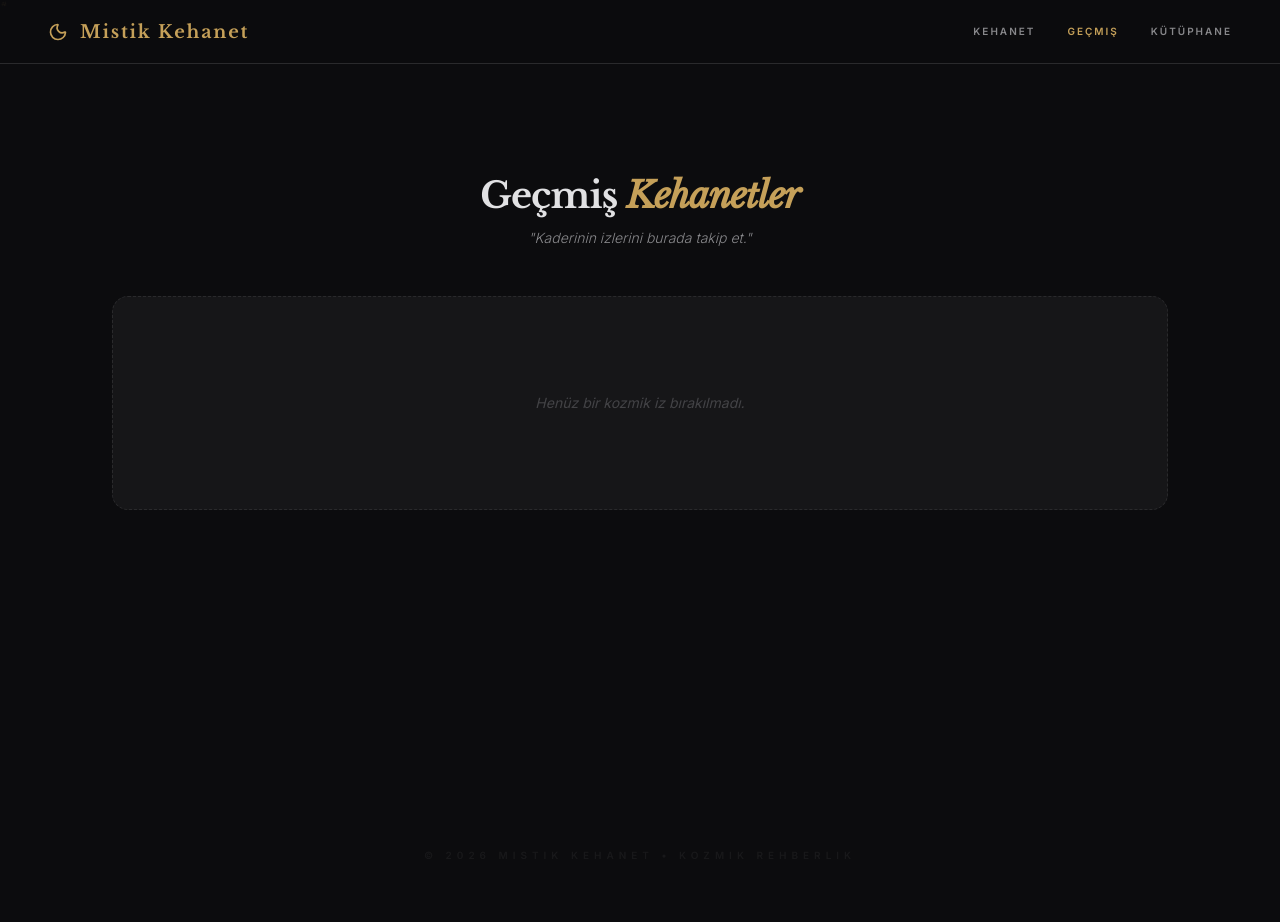
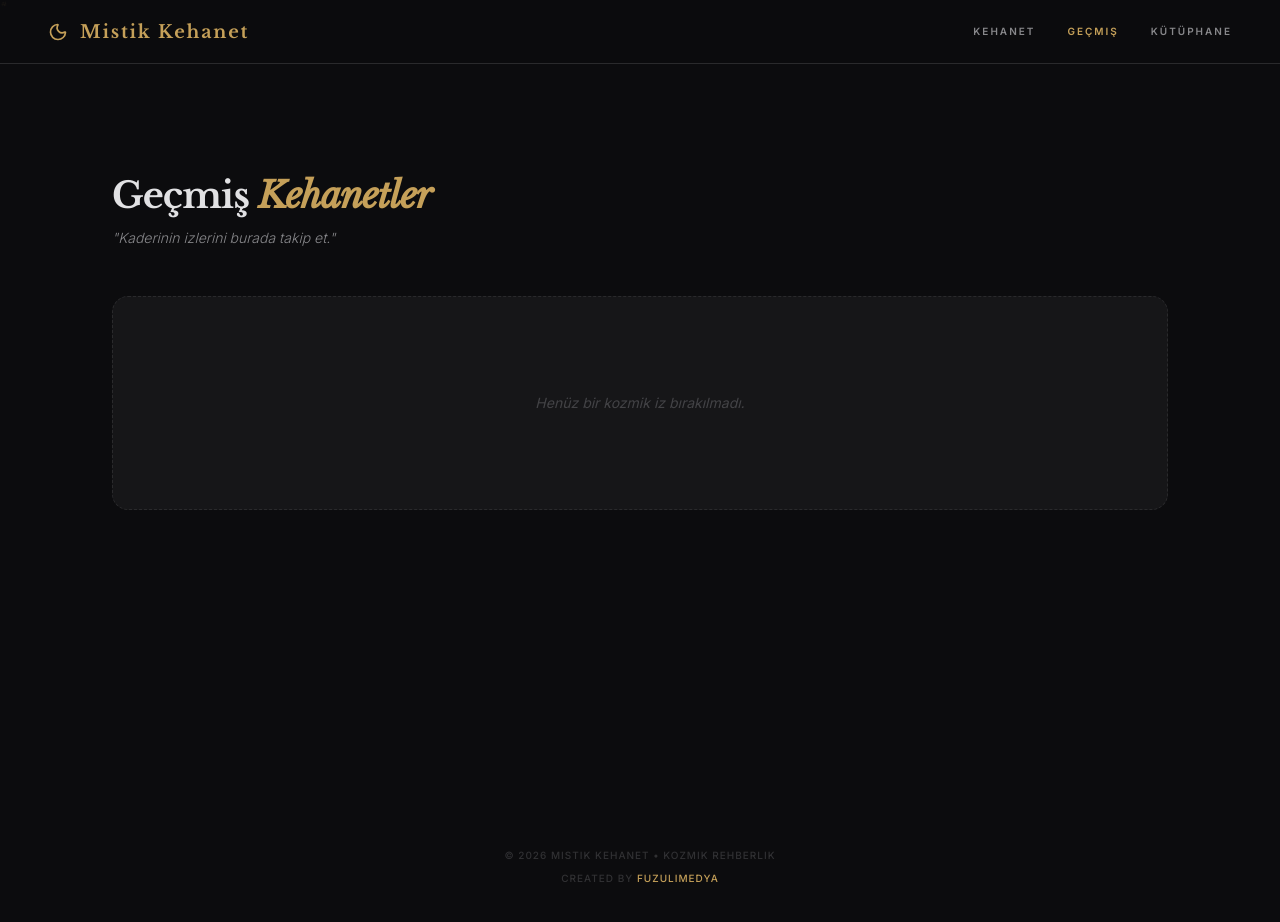
Before and after one commit to mehmetresulyilmaz/tarotcum, a React (Vite) app: page / in a window 1280 px wide. Both pictures are taken after a click on the button "GEÇMIŞ". Shown: the top 922 px of the page. Built offline with nearby package versions, Linux system fonts and the light colour scheme.

Commit message:
feat: Add clear history functionality
Implements a new function `clearHistory` to allow users to remove all their past tarot readings. This includes updating the state and removing the data from local storage. The UI is also updated to include a "Clear History" button.

```diff
--- a/src/App.tsx
+++ b/src/App.tsx
@@ -77,6 +77,13 @@ export default function App() {
     const updated = history.filter(item => item.id !== id);
     setHistory(updated);
     localStorage.setItem('tarot_history', JSON.stringify(updated));
+  };
+
+  const clearHistory = () => {
+    if (window.confirm("Tüm geçmişi silmek istediğinize emin misiniz?")) {
+      setHistory([]);
+      localStorage.removeItem('tarot_history');
+    }
   };
 
   const calculateLifePathNumber = (dateStr: string) => {
@@ -479,9 +486,20 @@ export default function App() {
               exit={{ opacity: 0 }}
               className="space-y-12 py-12"
             >
-              <div className="text-center space-y-3">
-                <h2 className="text-4xl font-serif font-bold">Geçmiş <span className="italic text-accent">Kehanetler</span></h2>
-                <p className="text-text-dim text-sm italic font-light">"Kaderinin izlerini burada takip et."</p>
+              <div className="flex flex-col md:flex-row md:items-end justify-between gap-6 mb-12">
+                <div className="text-center md:text-left space-y-3">
+                  <h2 className="text-4xl font-serif font-bold">Geçmiş <span className="italic text-accent">Kehanetler</span></h2>
+                  <p className="text-text-dim text-sm italic font-light">"Kaderinin izlerini burada takip et."</p>
+                </div>
+                {history.length > 0 && (
+                  <button
+                    onClick={clearHistory}
+                    className="flex items-center justify-center gap-2 text-[10px] uppercase tracking-widest font-bold text-red-500/60 hover:text-red-500 transition-colors py-2 px-4 border border-red-500/10 hover:border-red-500/30 rounded-lg"
+                  >
+                    <Trash2 className="w-3 h-3" />
+                    Geçmişi Temizle
+                  </button>
+                )}
               </div>
 
               {history.length === 0 ? (
@@ -598,8 +616,19 @@ export default function App() {
         </AnimatePresence>
       </main>
 
-      <footer className="relative z-10 py-12 text-center text-text-dim/10 text-[10px] tracking-[0.5em] uppercase font-bold">
-        &copy; 2026 Mistik Kehanet &bull; Kozmik Rehberlik
+      <footer className="relative z-10 py-12 text-center text-text-dim/30 text-[10px] tracking-widest uppercase font-medium space-y-2">
+        <p>&copy; {new Date().getFullYear()} Mistik Kehanet &bull; Kozmik Rehberlik</p>
+        <p>
+          Created by{" "}
+          <a
+            href="https://fuzulimedya.netlify.app"
+            target="_blank"
+            rel="noopener noreferrer"
+            className="text-accent hover:text-accent/80 transition-colors"
+          >
+            FuzuliMedya
+          </a>
+        </p>
       </footer>
     </div>
   );
```
